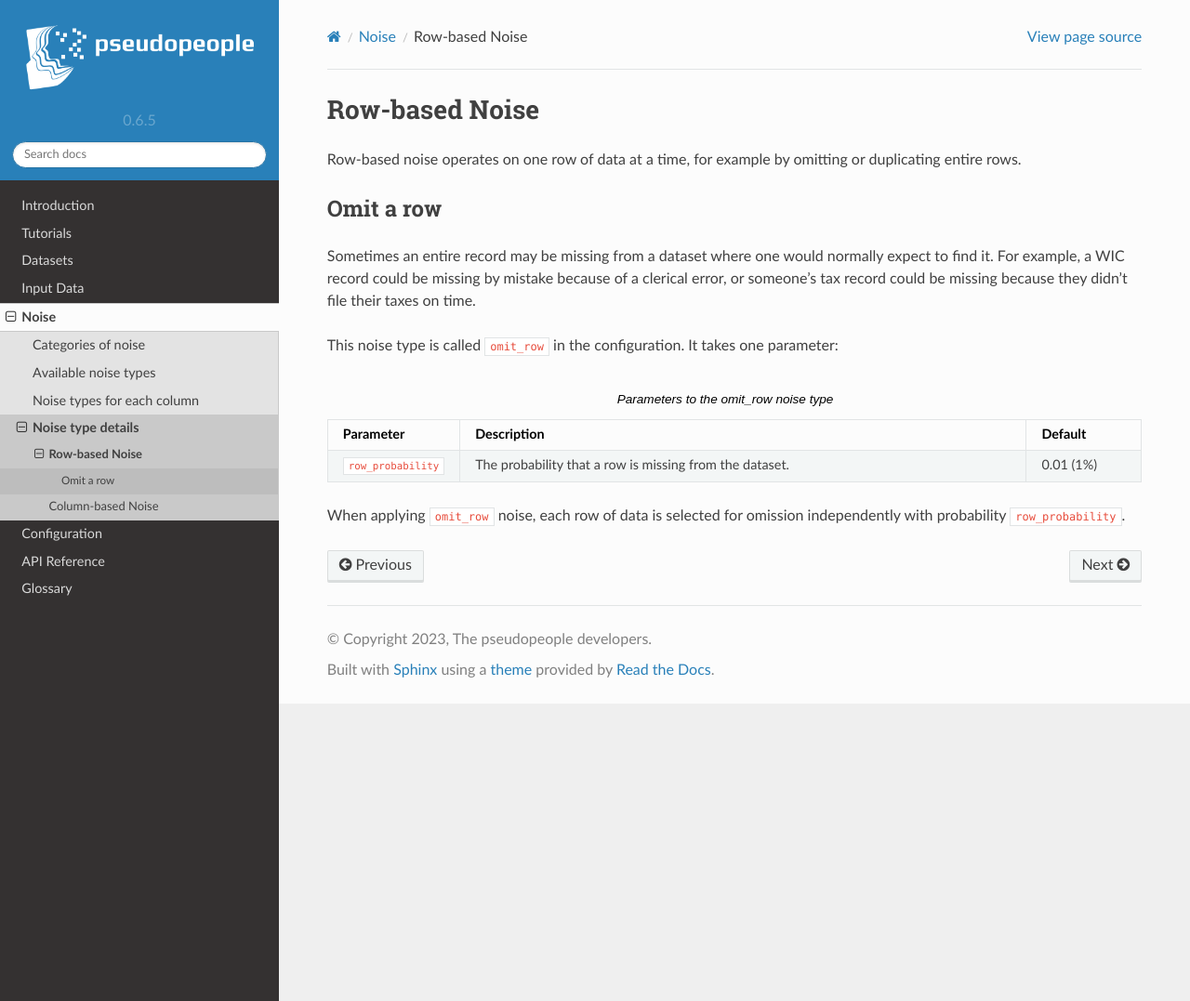
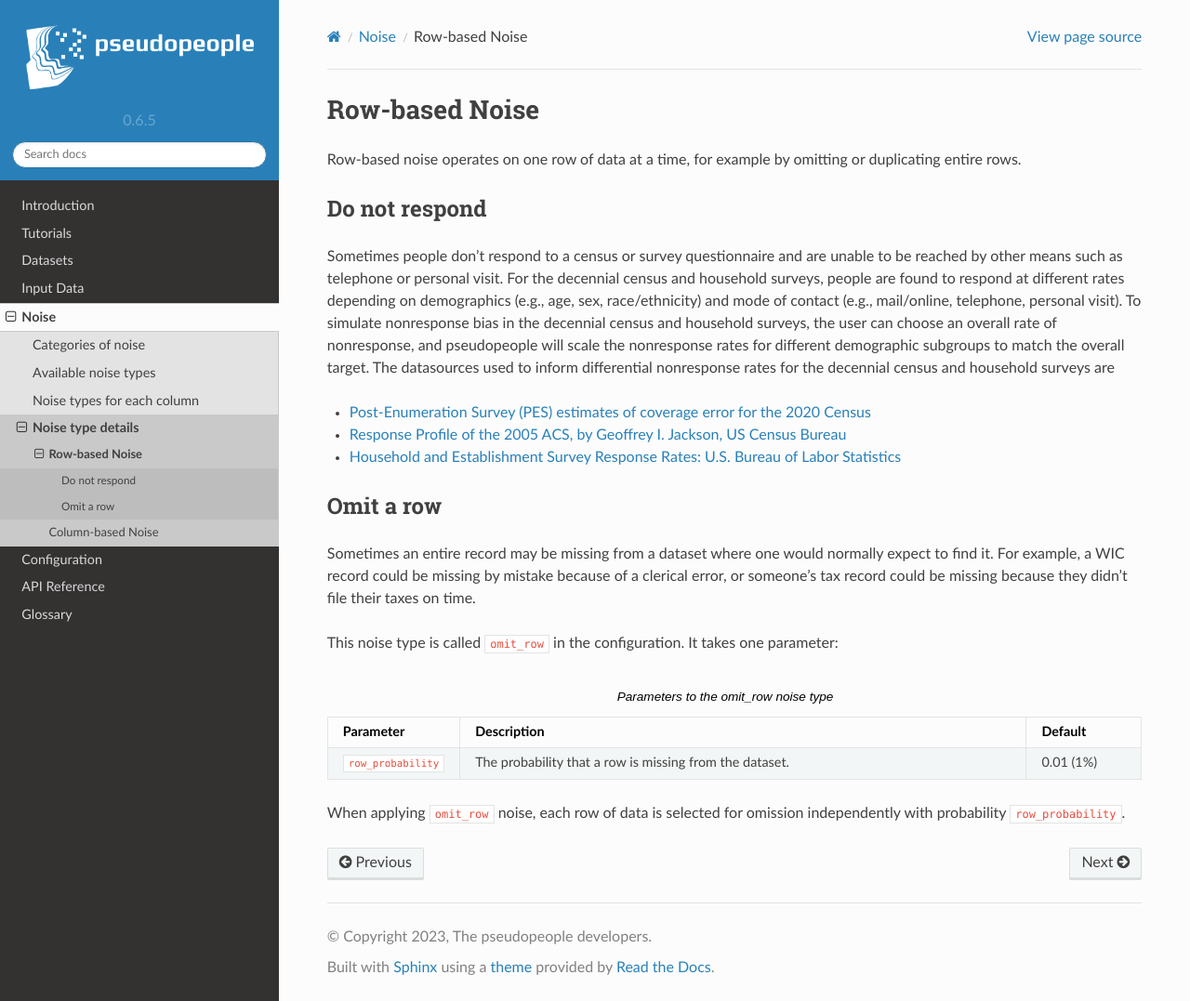
Before and after one commit to ihmeuw/pseudopeople, a Sphinx documentation site: the page built from docs/source/noise/row_noise.rst, in a window 1280 px wide and 1077 px high. Shown: the whole window at 93% size. Built offline with Sphinx 7.4.7 and the Read the Docs theme 2.0.0, drawn with Linux system fonts in a browser that asks for light colours.

Commit message:
add description of 'do not respond' noise

```diff
--- a/docs/source/noise/row_noise.rst
+++ b/docs/source/noise/row_noise.rst
@@ -6,6 +6,24 @@ Row-based Noise
 
 Row-based noise operates on one row of data at a time, for example by omitting
 or duplicating entire rows.
+
+Do not respond
+--------------
+
+Sometimes people don't respond to a census or survey questionnaire and are
+unable to be reached by other means such as telephone or personal visit. For the
+decennial census and household surveys, people are found to respond at different
+rates depending on demographics (e.g., age, sex, race/ethnicity) and mode of
+contact (e.g., mail/online, telephone, personal visit). To simulate nonresponse
+bias in the decennial census and household surveys, the user can choose an
+overall rate of nonresponse, and pseudopeople will scale the nonresponse rates
+for different demographic subgroups to match the overall target. The datasources
+used to inform differential nonresponse rates for the decennial census and
+household surveys are
+
+* `Post-Enumeration Survey (PES) estimates of coverage error for the 2020 Census <https://www.census.gov/library/stories/2022/03/who-was-undercounted-overcounted-in-2020-census.html>`_
+* `Response Profile of the 2005 ACS, by Geoffrey I. Jackson, US Census Bureau <https://www.fcsm.gov/assets/files/docs/2007FCSM_Jackson-III-C.pdf>`_
+* `Household and Establishment Survey Response Rates: U.S. Bureau of Labor Statistics <https://www.bls.gov/osmr/response-rates/home.htm>`_
 
 Omit a row
 ----------
```
